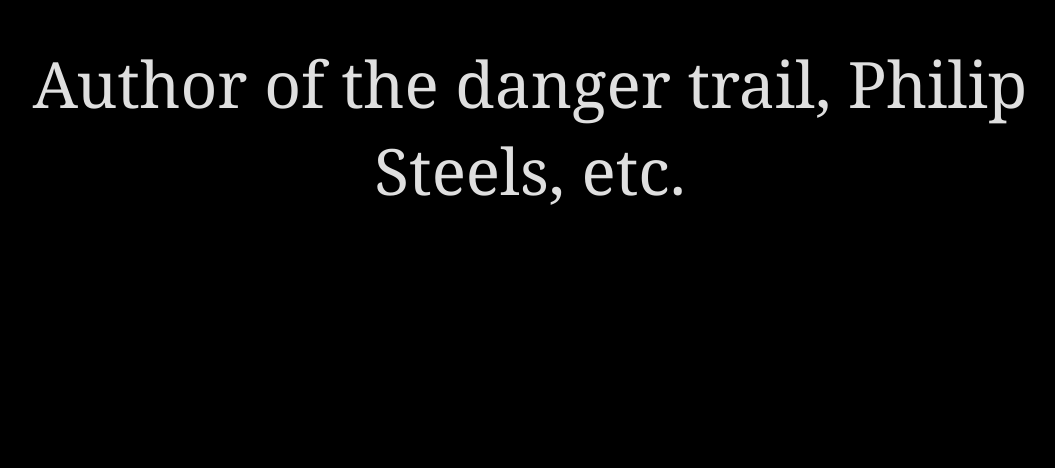
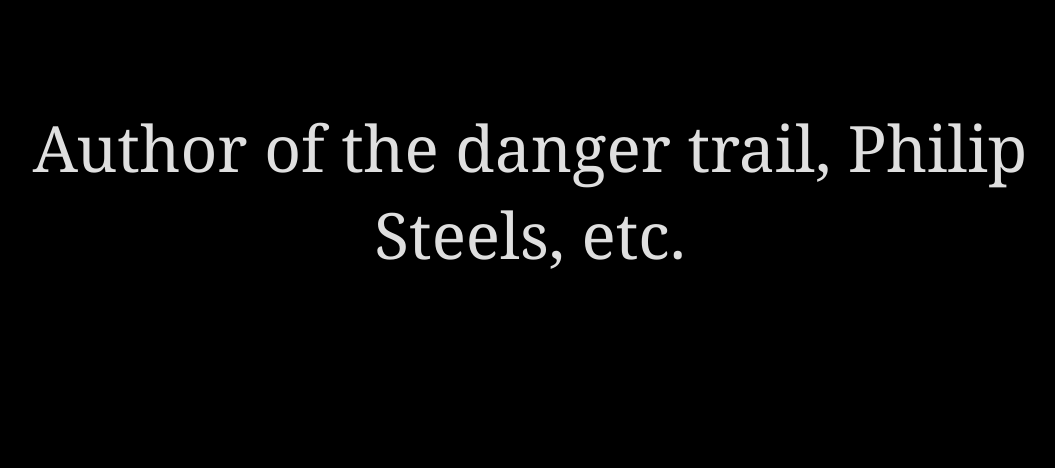
Before and after one commit to nikwolfe7/arctic-reader, a PHP site: page /index.html in a window 1280 px wide. Shown: the top 468 px of the page, without its empty margins (110-1165 px from the left). Run offline with PHP 8.4, Linux system fonts and the light colour scheme.

Commit message:
fixing css

```diff
--- a/stylesheet.css
+++ b/stylesheet.css
@@ -20,6 +20,7 @@ img {
 /*object-fit: contain;*/
   width: 110vh;
   height: auto;
+  margin-top: -1.5em;
   /*max-width: 100%;
   max-height: 100%;*/
 }
@@ -38,7 +39,8 @@ iframe {
     /*border: 3px solid green;*/
     /*border-radius: 10px;*/
     /*top: 2em;*/
-    padding: 0.5em 1em;
+    margin-top: 0.5em;
+    padding: 1em;
     /*margin: auto;
     max-width: auto;*/
     text-align: center;
```
